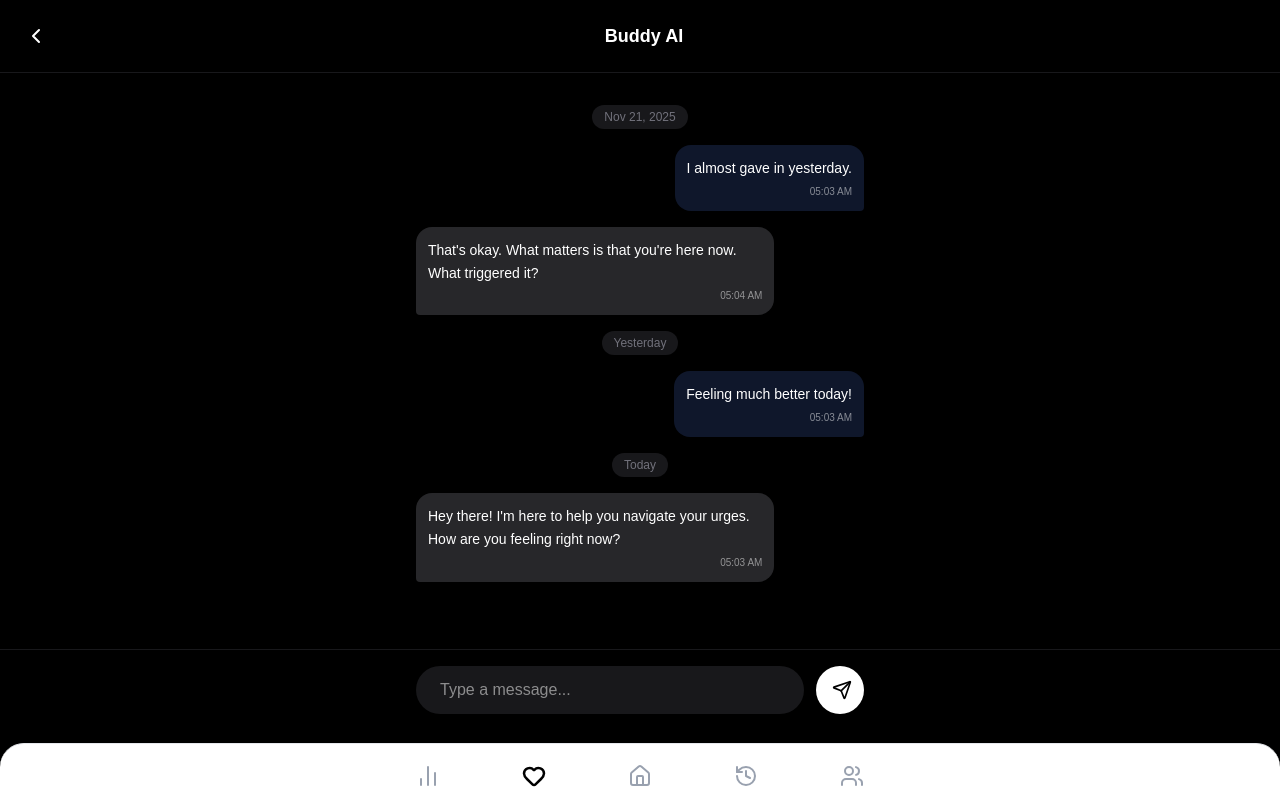
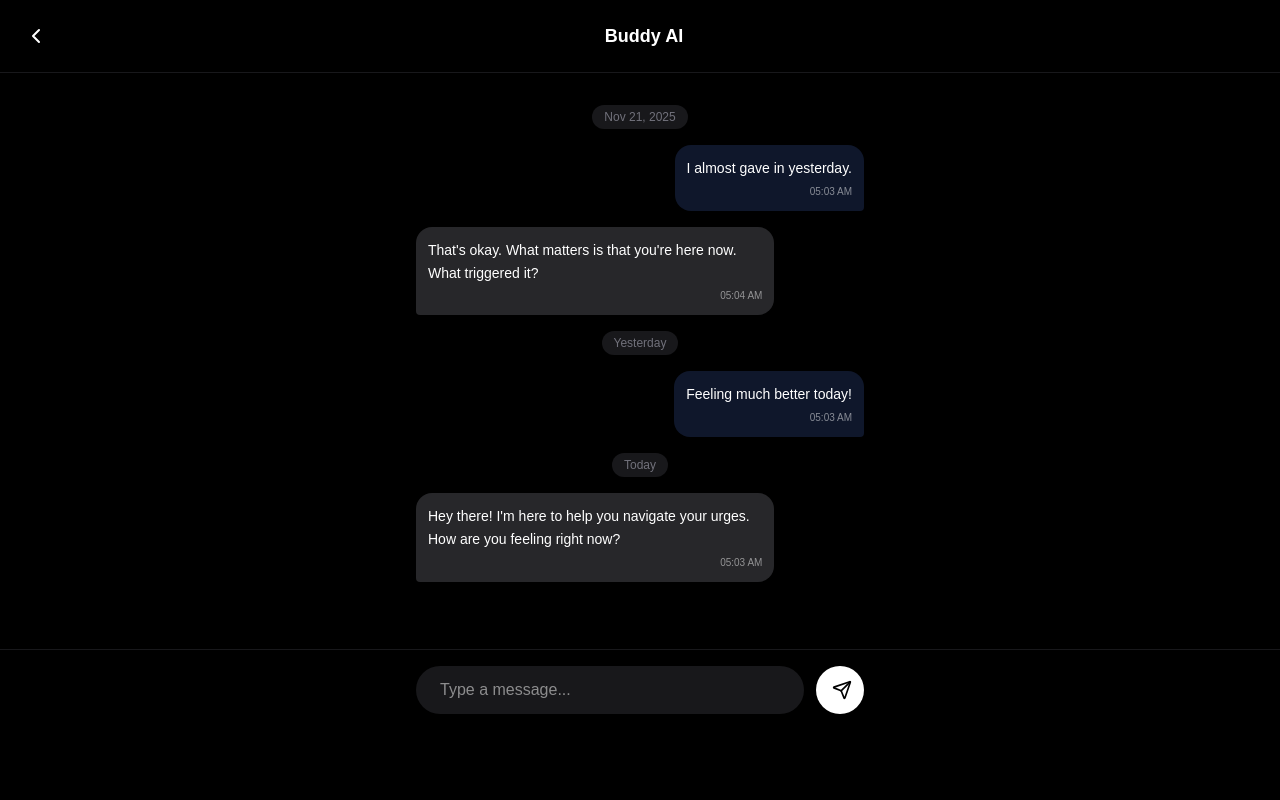
Before and after one commit to anuragkumart16/Esteemed, a Next.js app in the folder client_side/: page /buddy in a window 1280 px wide. Built offline with nearby package versions, Linux system fonts and the light colour scheme.

Commit message:
removed bottom nav from chat

```diff
--- a/client_side/app/buddy/page.tsx
+++ b/client_side/app/buddy/page.tsx
@@ -153,7 +153,7 @@ export default function BuddyPage() {
                 </div>
             </div>
 
-            <BottomNav />
+            {/* <BottomNav /> */}
         </div>
     );
 }
```
